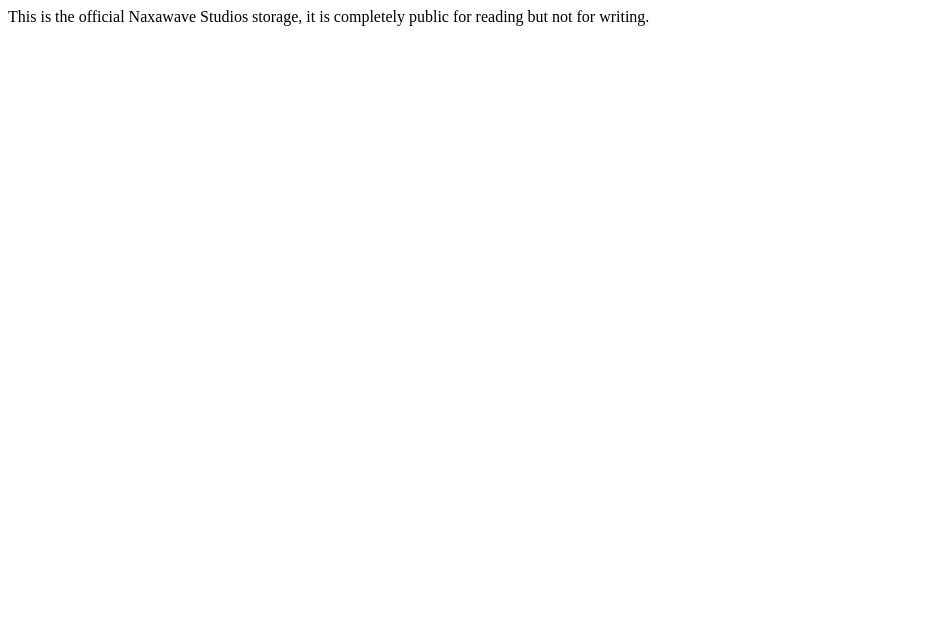
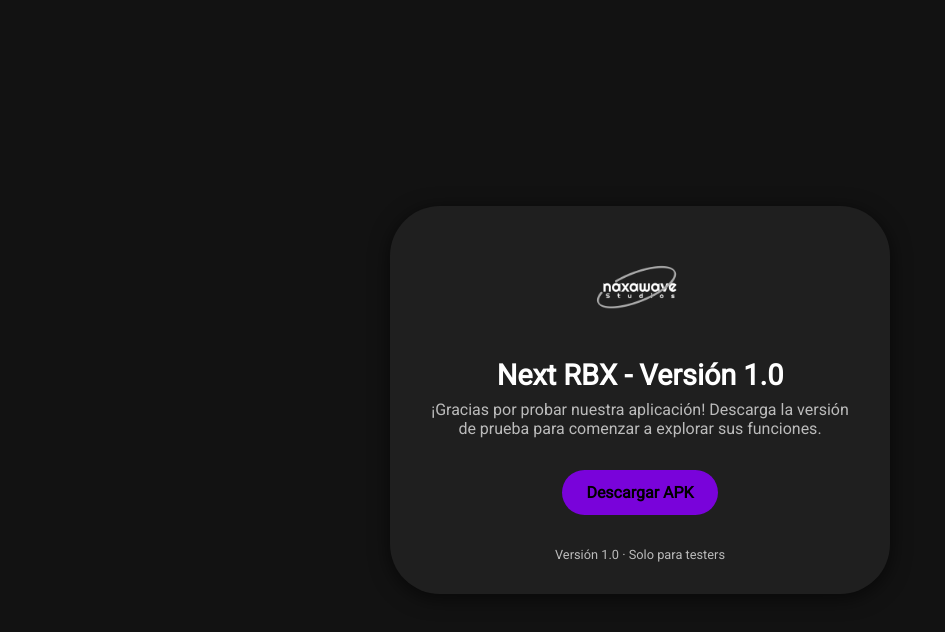
Before and after one commit to Naxawave/Next_Storage, a plain HTML site: page index.html in a window 1280 px wide. Shown: the whole page, without its empty margins (0-945 px from the left). Drawn offline with Linux system fonts and the light colour scheme.

Commit message:
Add files via upload

```diff
--- a/index.html
+++ b/index.html
@@ -1,3 +1,97 @@
-<html>
-  <p>This is the official Naxawave Studios storage, it is completely public for reading but not for writing.</p>
+<!DOCTYPE html>
+<html lang="es">
+<head>
+  <meta charset="UTF-8" />
+  <meta name="viewport" content="width=device-width, initial-scale=1.0" />
+  <title>Descarga de App - Versión Testers</title>
+  <link href="https://fonts.googleapis.com/css2?family=Roboto&display=swap" rel="stylesheet">
+  <link rel="shortcut icon" href="logo.png" type="image/x-icon">
+  <style>
+    :root {
+      --bg-color: #121212;
+      --card-color: #1f1f1f;
+      --accent-color: #7903da;
+      --text-color: #ffffff;
+      --text-secondary: #bbbbbb;
+      --border-radius: 50px;
+    }
+
+    * {
+      box-sizing: border-box;
+      font-family: 'Roboto', sans-serif;
+      margin: 0;
+      padding: 0;
+    }
+
+    body {
+      background-color: var(--bg-color);
+      color: var(--text-color);
+      display: flex;
+      justify-content: center;
+      align-items: center;
+      min-height: 100vh;
+      padding: 2rem;
+    }
+
+    .container {
+      background-color: var(--card-color);
+      padding: 2rem;
+      border-radius: var(--border-radius);
+      max-width: 500px;
+      text-align: center;
+      box-shadow: 0 4px 20px rgba(0, 0, 0, 0.6);
+    }
+
+    .logo {
+      width: 100px;
+      height: 100px;
+      margin-bottom: 1rem;
+      border-radius: 16px;
+    }
+
+    h1 {
+      font-size: 1.8rem;
+      margin-bottom: 0.5rem;
+    }
+
+    p {
+      color: var(--text-secondary);
+      font-size: 1rem;
+      margin-bottom: 2rem;
+    }
+
+    .download-button {
+      display: inline-block;
+      background-color: var(--accent-color);
+      color: #000;
+      padding: 0.8rem 1.5rem;
+      border: none;
+      border-radius: var(--border-radius);
+      text-decoration: none;
+      font-weight: bold;
+      transition: background-color 0.3s ease;
+    }
+
+    .download-button:hover {
+      background-color: #00c4b4;
+    }
+
+    footer {
+      margin-top: 2rem;
+      font-size: 0.8rem;
+      color: var(--text-secondary);
+    }
+  </style>
+
+
+</head>
+<body>
+  <div class="container">
+    <img src="logo.png" alt="Logo de la App" class="logo">
+    <h1>Next RBX - Versión 1.0</h1>
+    <p>¡Gracias por probar nuestra aplicación! Descarga la versión de prueba para comenzar a explorar sus funciones.</p>
+    <a class="download-button" href="Next RBX (BETA 1.0).apk" download>Descargar APK</a>
+    <footer>Versión 1.0 · Solo para testers</footer>
+  </div>
+</body>
 </html>
```
Also changed, not shown: logo.png (added), 1 other file.
